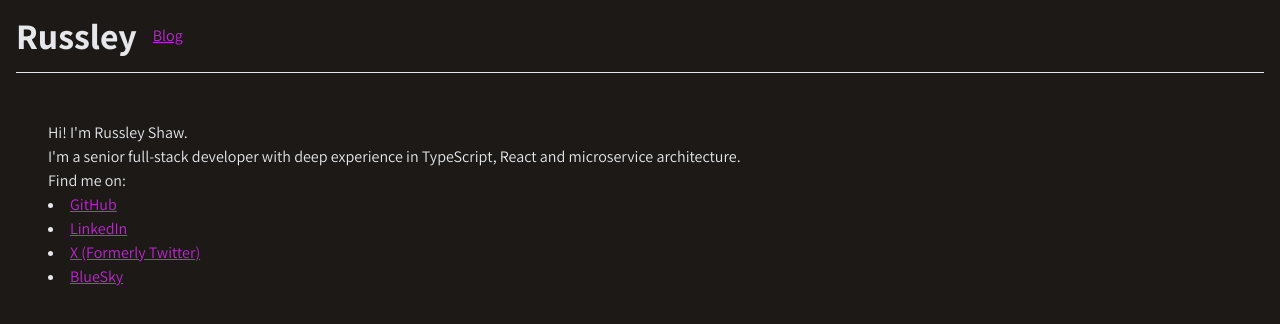
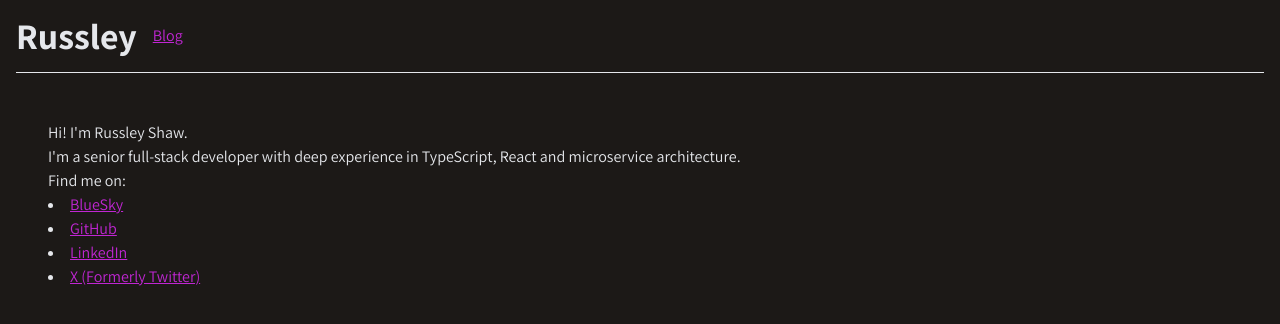
Before and after one commit to russleyshaw/russleyshaw.github.io, a Next.js app: page / in a window 1280 px wide. Shown: the top 324 px of the page. Built offline with nearby package versions, Linux system fonts and the light colour scheme.

Commit message:
Fix links

```diff
--- a/src/app/page.tsx
+++ b/src/app/page.tsx
@@ -9,6 +9,9 @@ export default function () {
             <p>Find me on:</p>
             <ul>
                 <li>
+                    <a href="https://bsky.app/profile/russley.dev">BlueSky</a>
+                </li>
+                <li>
                     <a href="https://github.com/russleyshaw">GitHub</a>
                 </li>
                 <li>
@@ -17,9 +20,6 @@ export default function () {
                 <li>
                     <a href="https://x.com/russleyshaw">X (Formerly Twitter)</a>
                 </li>
-                <li>
-                    <a href="https://bsky.app/russley.dev">BlueSky</a>
-                </li>
             </ul>
         </div>
     );
```
